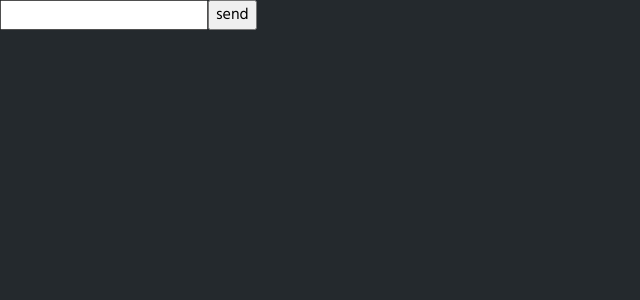
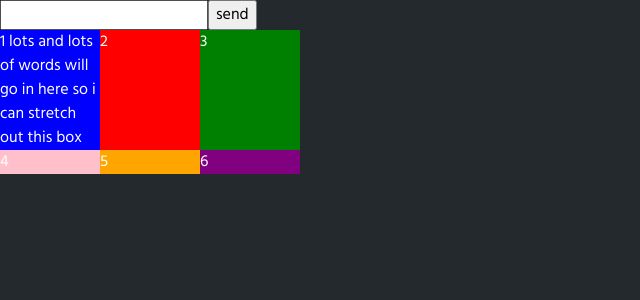
Before and after one commit to ksoni94/workouttracker, a Next.js app: page /test in a window 1280 px wide. Shown: the top 300 px of the page, without its empty margins (0-640 px from the left). Built offline with nearby package versions, Linux system fonts and the light colour scheme.

Commit message:
test API calls

```diff
--- /dev/null
+++ b/pages/api/_base.js
@@ -0,0 +1,13 @@
+import { PrismaClient } from "@prisma/client";
+
+export let prisma;
+
+if (process.env.NODE_ENV === "production") {
+  prisma = new PrismaClient();
+} else {
+  if (!global.prisma) {
+    global.prisma = new PrismaClient();
+  }
+
+  prisma = global.prisma;
+}
--- /dev/null
+++ b/pages/api/test/index.js
@@ -0,0 +1,13 @@
+import { prisma } from "../_base";
+
+const write = async (req, res) => {
+  const name = await prisma.users.create({
+    data: {
+      email: req.body.name,
+    },
+  });
+
+  res.json({ name });
+};
+
+export default write;
--- a/pages/test.js
+++ b/pages/test.js
@@ -1,9 +1,36 @@
+import axios from "axios";
+import { useState } from "react";
+import styled from "styled-components";
+
+const apiTest = (value) => {
+  axios.post("/api/test", { name: value });
+};
+
+const GridWrapper = styled.div`
+  display: grid;
+  grid-template-columns: 100px 100px 100px;
+  grid-template-rows: auto auto;
+`;
+
 const Test = () => {
+  const [name, setName] = useState(null);
   return (
-    <div>
-      <input />
-      <button>send</button>
-    </div>
+    <>
+      <div>
+        <input onChange={(e) => setName(e.target.value)} />
+        <button onClick={() => apiTest(name)}>send</button>
+      </div>
+      <GridWrapper>
+        <div style={{ backgroundColor: "blue" }}>
+          1 lots and lots of words will go in here so i can stretch out this box
+        </div>
+        <div style={{ backgroundColor: "red" }}>2</div>
+        <div style={{ backgroundColor: "green" }}>3</div>
+        <div style={{ backgroundColor: "pink" }}>4</div>
+        <div style={{ backgroundColor: "orange" }}>5</div>
+        <div style={{ backgroundColor: "purple" }}>6</div>
+      </GridWrapper>
+    </>
   );
 };
 
```
